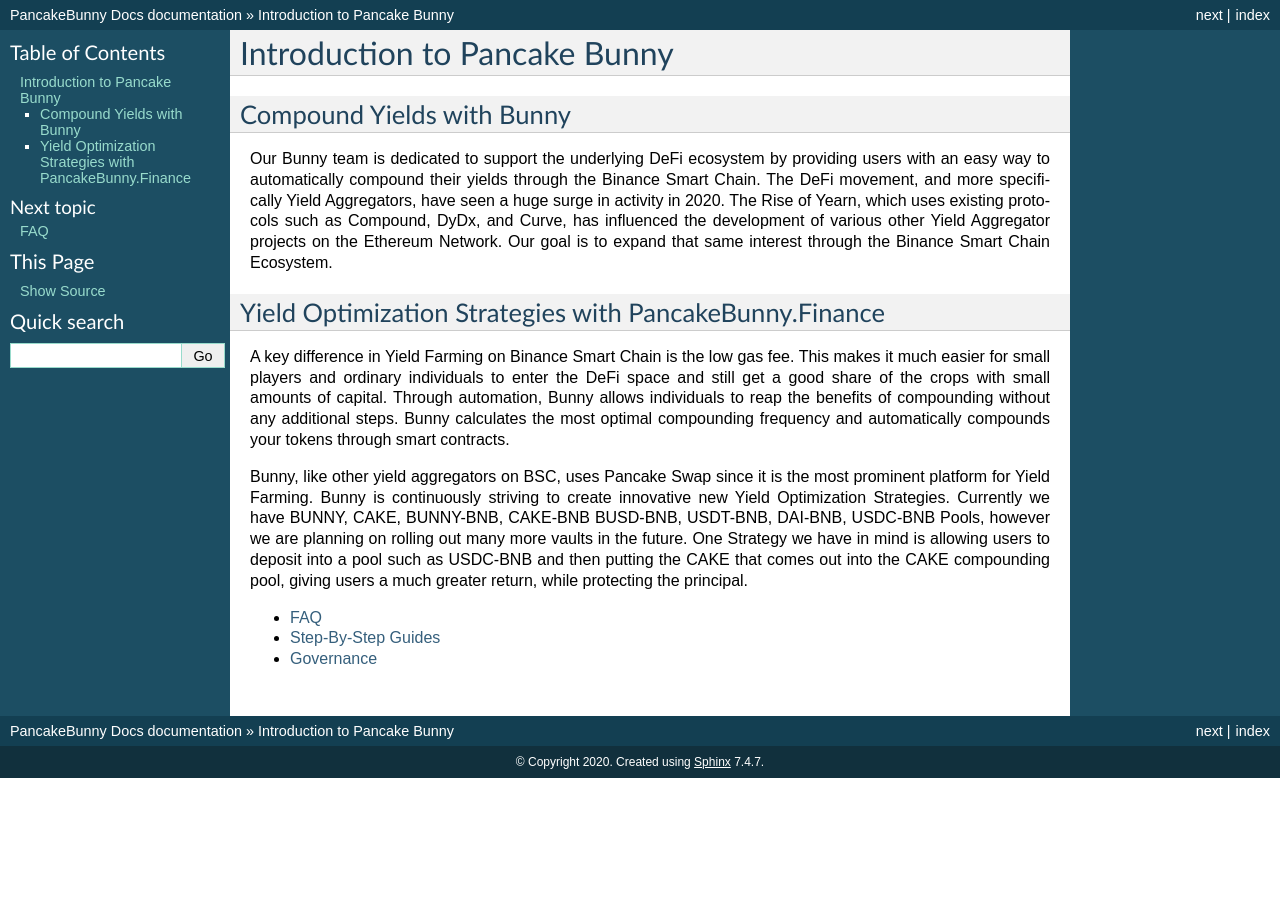
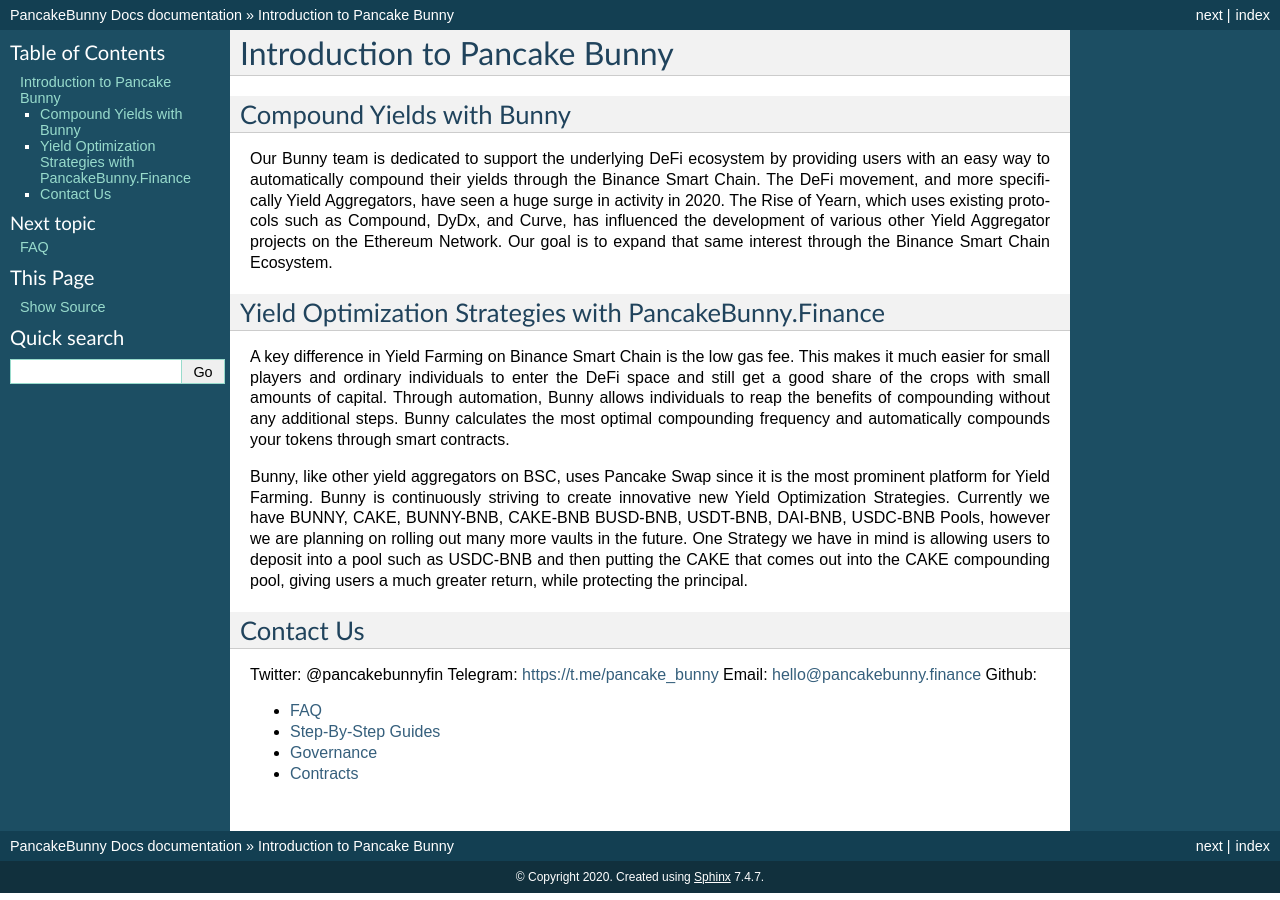
Before and after one commit to DefiEnginner/BannyFinance, a Sphinx documentation site: the page built from docs/index.rst, in a window 1280 px wide. Built offline with Sphinx 7.4.7, drawn with Linux system fonts in a browser that asks for light colours.

Commit message:
add contracts

```diff
--- a/docs/index.rst
+++ b/docs/index.rst
@@ -17,6 +17,12 @@
 
 Bunny, like other yield aggregators on BSC, uses Pancake Swap since it is the most prominent platform for Yield Farming. Bunny is continuously striving to create innovative new Yield Optimization Strategies. Currently we have BUNNY, CAKE, BUNNY-BNB, CAKE-BNB BUSD-BNB, USDT-BNB, DAI-BNB, USDC-BNB Pools, however we are planning on rolling out many more vaults in the future. One Strategy we have in mind is allowing users to deposit into a pool such as USDC-BNB and then putting the CAKE that comes out into the CAKE compounding pool, giving users a much greater return, while protecting the principal.
 
+Contact Us
+==========================================================
+Twitter: @pancakebunnyfin
+Telegram: https://t.me/pancake_bunny
+Email: hello@pancakebunny.finance
+Github:
 
 .. toctree::
    :maxdepth: 1
@@ -24,3 +30,4 @@
    faq
    guide
    governance
+   contracts
```
Also changed, not shown: docs/contracts.rst (added, +27 -0 lines).
